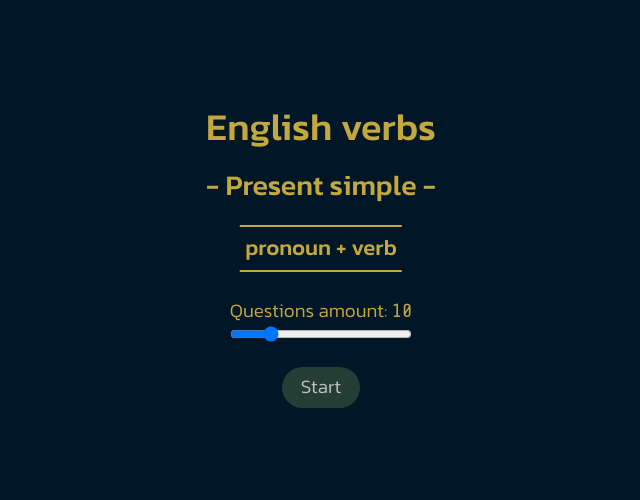
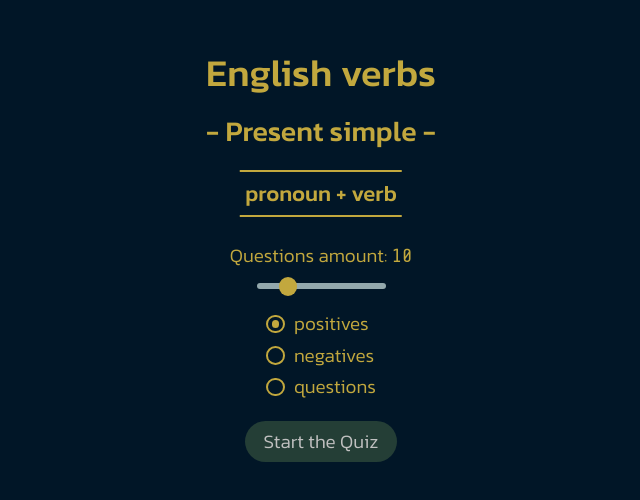
Before and after one commit to crydy/eng-quiz, a React (Vite) app: page / in a window 1280 px wide. Shown: the part 142-642 px from the top of the page, without its empty margins (319-959 px from the left). Built offline with nearby package versions, Linux system fonts and the light colour scheme.

Commit message:
Add styled range and checkboxes

```diff
--- /dev/null
+++ b/src/components/RangeBlock.jsx
@@ -0,0 +1,27 @@
+import { styled } from "styled-components";
+import Range from "./ui/Range";
+import { rem } from "../utils/helpers";
+
+const StyledRangeBlock = styled.div`
+    display: flex;
+    flex-direction: column;
+    align-items: center;
+    gap: ${rem(20)};
+`;
+
+const Amount = styled.span`
+    font-family: "Share Tech Mono", monospace;
+`;
+
+function RangeBlock({ label, value, ...props }) {
+    return (
+        <StyledRangeBlock>
+            <label>
+                {label} <Amount>{value > 9 ? value : "0" + value}</Amount>
+            </label>
+            <Range value={value} {...props} />
+        </StyledRangeBlock>
+    );
+}
+
+export default RangeBlock;
--- a/src/components/StartScreen.jsx
+++ b/src/components/StartScreen.jsx
@@ -5,6 +5,9 @@ import { useQuiz } from "../contexts/QuizContext";
 import { rem } from "../utils/helpers";
 
 import Button from "./ui/Button";
+import Checkbox from "./ui/Checkbox";
+import Range from "./ui/Range";
+import RangeBlock from "./RangeBlock";
 
 const StyledStartScreen = styled.div`
     display: flex;
@@ -13,16 +16,6 @@ const StyledStartScreen = styled.div`
     gap: ${rem(40)};
 
     text-align: center;
-`;
-
-const RangeBlock = styled.div`
-    display: flex;
-    flex-direction: column;
-    align-items: center;
-
-    & > input {
-        width: 100%;
-    }
 `;
 
 const Heading3 = styled.h3`
@@ -49,13 +42,37 @@ const Heading3 = styled.h3`
     }
 `;
 
-const Amount = styled.span`
-    font-family: "Share Tech Mono", monospace;
+const OptionsForm = styled.form`
+    display: flex;
+    flex-direction: column;
+    align-items: flex-start;
+    gap: ${rem(20)};
 `;
 
 function StartScreen() {
     const { dispatch } = useQuiz();
     const [amount, setAmount] = useState(10);
+    const [options, setOptions] = useState({
+        positives: true,
+        negatives: false,
+        questions: false,
+    });
+
+    function handleCheckboxChange(e) {
+        const { name } = e.target;
+
+        const isLastActive =
+            Object.values(options).filter(Boolean).length === 1;
+
+        if (options[name] && isLastActive) {
+            return;
+        }
+
+        setOptions({
+            ...options,
+            [name]: !options[name],
+        });
+    }
 
     return (
         <StyledStartScreen>
@@ -63,27 +80,46 @@ function StartScreen() {
             <h2>- Present simple -</h2>
             <Heading3>pronoun + verb</Heading3>
 
-            <RangeBlock>
-                <label htmlFor="questionsAmount">
-                    Questions amount: <Amount>{amount}</Amount>
-                </label>
-                <input
-                    type="range"
-                    id="questionsAmount"
-                    name="questionsAmount"
-                    min="5"
-                    max="30"
-                    value={amount}
-                    onChange={(e) => setAmount(e.target.value)}
-                />
-            </RangeBlock>
+            <RangeBlock
+                label="Questions amount:"
+                min="5"
+                max="30"
+                value={amount}
+                onChange={(e) => setAmount(e.target.value)}
+            ></RangeBlock>
+
+            <OptionsForm>
+                <Checkbox
+                    name="positives"
+                    checked={options.positives}
+                    onChange={handleCheckboxChange}
+                >
+                    positives
+                </Checkbox>
+
+                <Checkbox
+                    name="negatives"
+                    checked={options.negatives}
+                    onChange={handleCheckboxChange}
+                >
+                    negatives
+                </Checkbox>
+
+                <Checkbox
+                    name="questions"
+                    checked={options.questions}
+                    onChange={handleCheckboxChange}
+                >
+                    questions
+                </Checkbox>
+            </OptionsForm>
 
             <Button
                 onClick={() =>
                     dispatch({ type: "quiz/started", payload: amount })
                 }
             >
-                Start
+                Start the Quiz
             </Button>
         </StyledStartScreen>
     );
--- /dev/null
+++ b/src/components/ui/Checkbox.jsx
@@ -0,0 +1,58 @@
+import { styled } from "styled-components";
+import { rem } from "../../utils/helpers";
+
+const Label = styled.label`
+    display: flex;
+    align-items: center;
+    gap: ${rem(15)};
+
+    line-height: 1;
+`;
+
+const StyledCheckbox = styled.input`
+    position: relative;
+    appearance: none;
+
+    border: 2px solid var(--color-text-main);
+    border-radius: 50%;
+    ${(props) => `
+        width: ${rem(props.$checkboxSize)};
+        height: ${rem(props.$checkboxSize)};
+    `}
+
+    outline: none;
+    cursor: pointer;
+
+    &:checked::before {
+        position: absolute;
+        content: "";
+
+        ${(props) => `
+            width: ${rem(props.$checkboxCoreSize)};
+            height: ${rem(props.$checkboxCoreSize)};
+            top: calc(50% - ${rem(props.$checkboxCoreSize / 2)});
+            left: calc(50% - ${rem(props.$checkboxCoreSize / 2)});
+        `}
+
+        border-radius: 50%;
+        background-color: var(--color-text-main);
+    }
+`;
+
+function Checkbox({ children, ...props }) {
+    const checkboxSize = 30;
+    const checkboxCoreSize = checkboxSize * 0.4;
+
+    return (
+        <Label>
+            <StyledCheckbox
+                type="checkbox"
+                $checkboxSize={checkboxSize}
+                $checkboxCoreSize={checkboxCoreSize}
+                {...props}
+            />
+            {children}
+        </Label>
+    );
+}
+export default Checkbox;
--- /dev/null
+++ b/src/components/ui/Range.jsx
@@ -0,0 +1,95 @@
+import { styled } from "styled-components";
+import { rem } from "../../utils/helpers";
+
+const RangeInput = styled.input.attrs({ type: "range" })`
+    -webkit-appearance: none;
+    appearance: none;
+    background: transparent;
+    cursor: pointer;
+
+    /* Removes default focus */
+    &:focus {
+        outline: none;
+    }
+
+    /******** Chrome, Safari, Opera and Edge Chromium styles ********/
+    /* slider track */
+    &::-webkit-slider-runnable-track {
+        background-color: ${(props) => props.$trackColor};
+        border-radius: ${(props) => rem(props.$trackBorderRadius)};
+        height: ${(props) => rem(props.$trackHeight)};
+    }
+
+    /* slider thumb */
+    &::-webkit-slider-thumb {
+        -webkit-appearance: none;
+        appearance: none;
+        margin-top: ${(props) =>
+            rem(props.$trackHeight / 2 + (props.$thumbSize / 2) * -1)};
+        background-color: ${(props) => props.$thumbColor};
+        border-radius: ${(props) => rem(props.$thumbBorderRadius)};
+        height: ${(props) => rem(props.$thumbSize)};
+        width: ${(props) => rem(props.$thumbSize)};
+    }
+
+    &:focus::-webkit-slider-thumb {
+        outline: ${(props) => rem(props.$outlineSize)} solid
+            ${(props) => props.$thumbOutlineColor};
+        outline-offset: ${(props) => rem(props.$outlineOffset)};
+    }
+
+    /*********** Firefox styles ***********/
+    /* slider track */
+    &::-moz-range-track {
+        background-color: ${(props) => props.$trackColor};
+        border-radius: ${(props) => rem(props.$trackBorderRadius)};
+        height: ${(props) => rem(props.$trackHeight)};
+    }
+
+    /* slider thumb */
+    &::-moz-range-thumb {
+        background-color: ${(props) => props.$thumbColor};
+        border: none;
+        border-radius: ${(props) => rem(props.$thumbBorderRadius)};
+        height: ${(props) => rem(props.$thumbSize)};
+        width: ${(props) => rem(props.$thumbSize)};
+    }
+
+    &:focus::-moz-range-thumb {
+        outline: ${(props) => rem(props.$outlineSize)} solid
+            ${(props) => props.$thumbOutlineColor};
+        outline-offset: ${(props) => rem(props.$outlineOffset)};
+    }
+`;
+
+function Range(props) {
+    const trackColor = "var(--color-range-track)";
+    const thumbColor = "var(--color-range-thumb)";
+    const thumbOutlineColor = thumbColor;
+
+    const thumbSize = 30;
+    const thumbBorderRadius = 50;
+
+    const trackHeight = 10;
+    const trackBorderRadius = 100;
+
+    const outlineSize = 4;
+    const outlineOffset = 5;
+
+    return (
+        <RangeInput
+            $thumbColor={thumbColor}
+            $thumbOutlineColor={thumbOutlineColor}
+            $trackColor={trackColor}
+            $thumbSize={thumbSize}
+            $thumbBorderRadius={thumbBorderRadius}
+            $trackHeight={trackHeight}
+            $trackBorderRadius={trackBorderRadius}
+            $outlineSize={outlineSize}
+            $outlineOffset={outlineOffset}
+            {...props}
+        />
+    );
+}
+
+export default Range;
--- a/src/styles/GlobalStyles.js
+++ b/src/styles/GlobalStyles.js
@@ -29,6 +29,9 @@ const GlobalStyles = createGlobalStyle`
 
     --color-progress-bar: #93a8ac;
     --color-progress-bar-fill: var(--color-button-bg);
+
+    --color-range-track: var(--color-progress-bar);
+    --color-range-thumb: var(--color-text-main);
 
     --size-max-width: ${rem(600)};
 }
```
